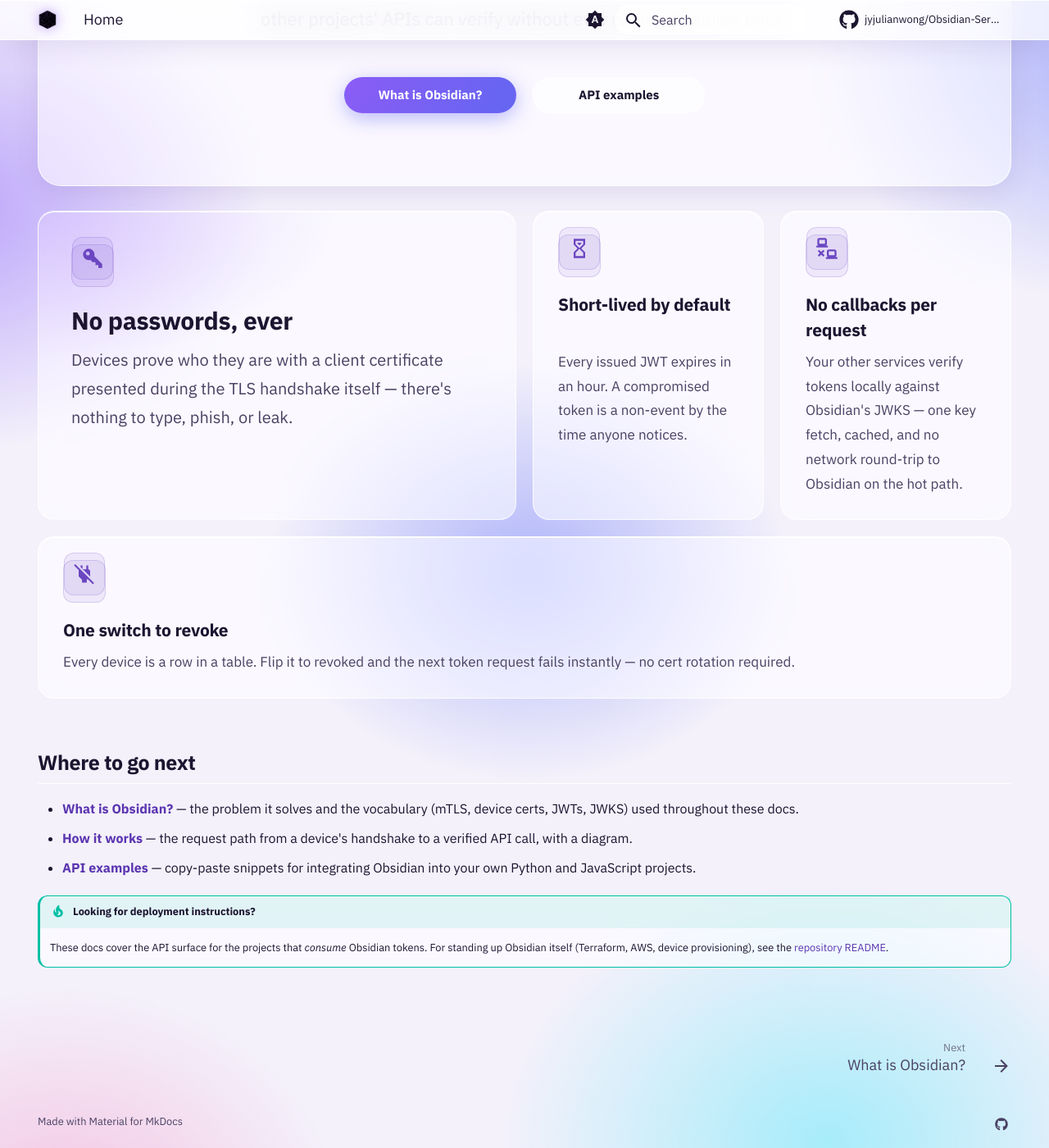
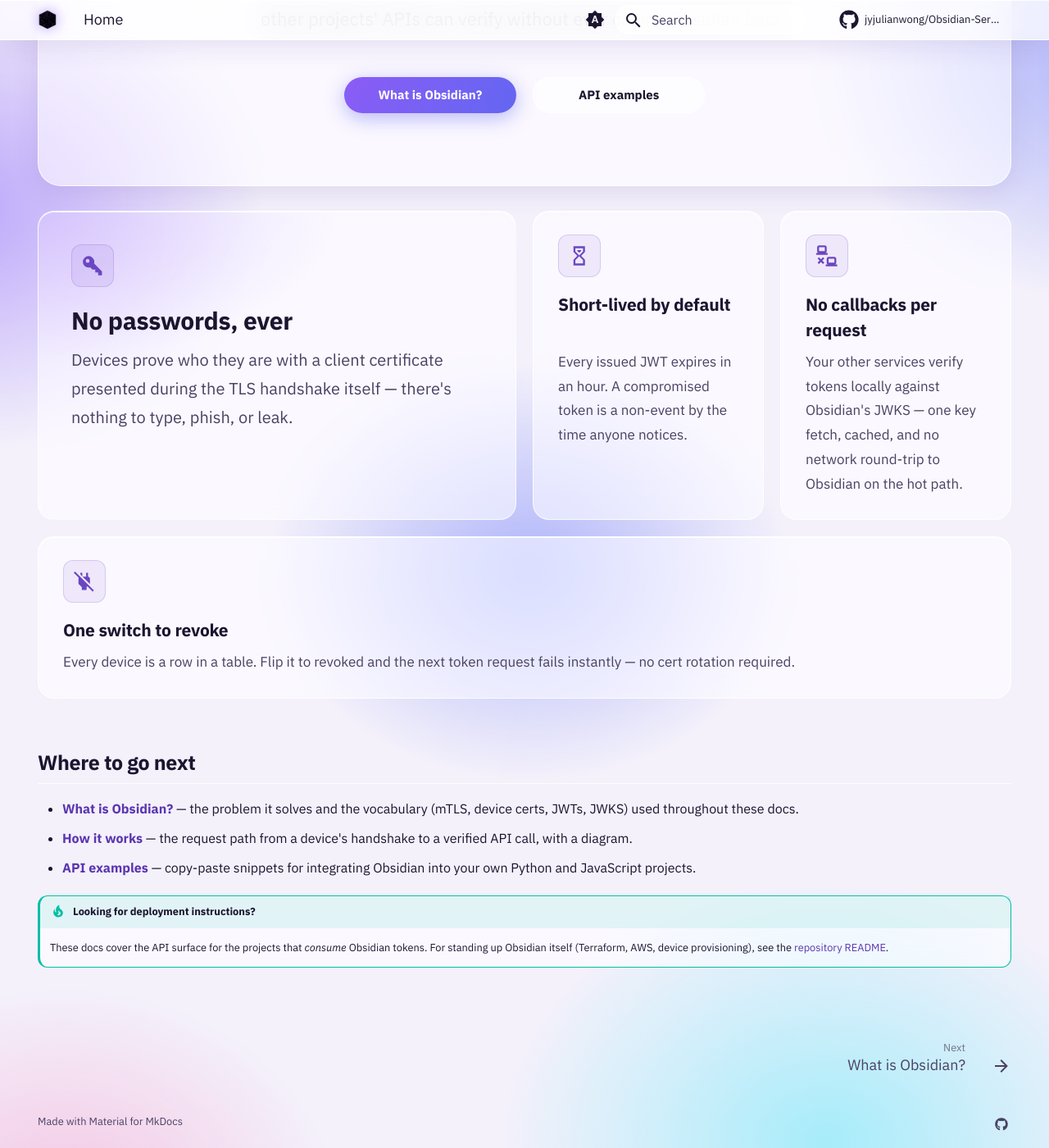
Before and after one commit to jyjulianwong/Obsidian-Server, an MkDocs documentation site: the page built from docs/index.md, in a window 1280 px wide and 1400 px high, scrolled down 651 px. Shown: the whole window at 82% size. Built offline with MkDocs 1.6.1 and Material for MkDocs 9.7.7, drawn with Linux system fonts in a browser that asks for light colours; comment, search, counter and statistics services are not loaded.

Commit message:
docs: fix doubled icon squircle border and black nav header shadow
The bento icon markup nests .twemoji inside .obsidian-card__icon, but
both selectors painted their own background/border, producing a
visible second squircle behind each icon. Material also renders
nested sidebar section titles inside .md-nav__container, which it
gives an opaque background/box-shadow matched to a solid page
background; on this theme's translucent glass sidebar that showed up
as a solid black blurred box under section headers like "API
examples".

Co-Authored-By: Claude Sonnet 5 <noreply@anthropic.com>

```diff
--- a/docs/stylesheets/extra.css
+++ b/docs/stylesheets/extra.css
@@ -270,6 +270,14 @@ body::before {
 .md-sidebar label.md-nav__link--active {
   box-shadow: none !important;
   background: var(--md-accent-fg-color--transparent) !important;
+}
+
+/* Material also masks the sticky section header with an opaque blurred
+   div (.md-nav__container) sized to the page background, which shows up
+   as a solid black glow on our translucent glass sidebar */
+.md-sidebar .md-nav__container {
+  box-shadow: none !important;
+  background: none !important;
 }
 
 .md-sidebar .md-nav__title,
@@ -559,7 +567,6 @@ body::before {
   box-shadow: 0 1px 0 var(--glass-highlight) inset, 0 12px 40px rgba(124, 58, 237, 0.22);
 }
 
-.obsidian-card .twemoji,
 .obsidian-card__icon {
   display: inline-flex;
   align-items: center;
@@ -574,7 +581,12 @@ body::before {
   border: 1px solid var(--obsidian-border);
 }
 
-.obsidian-card .twemoji svg,
+.obsidian-card__icon .twemoji {
+  display: inline-flex;
+  align-items: center;
+  justify-content: center;
+}
+
 .obsidian-card__icon svg {
   width: 1.4rem;
   height: 1.4rem;
```
